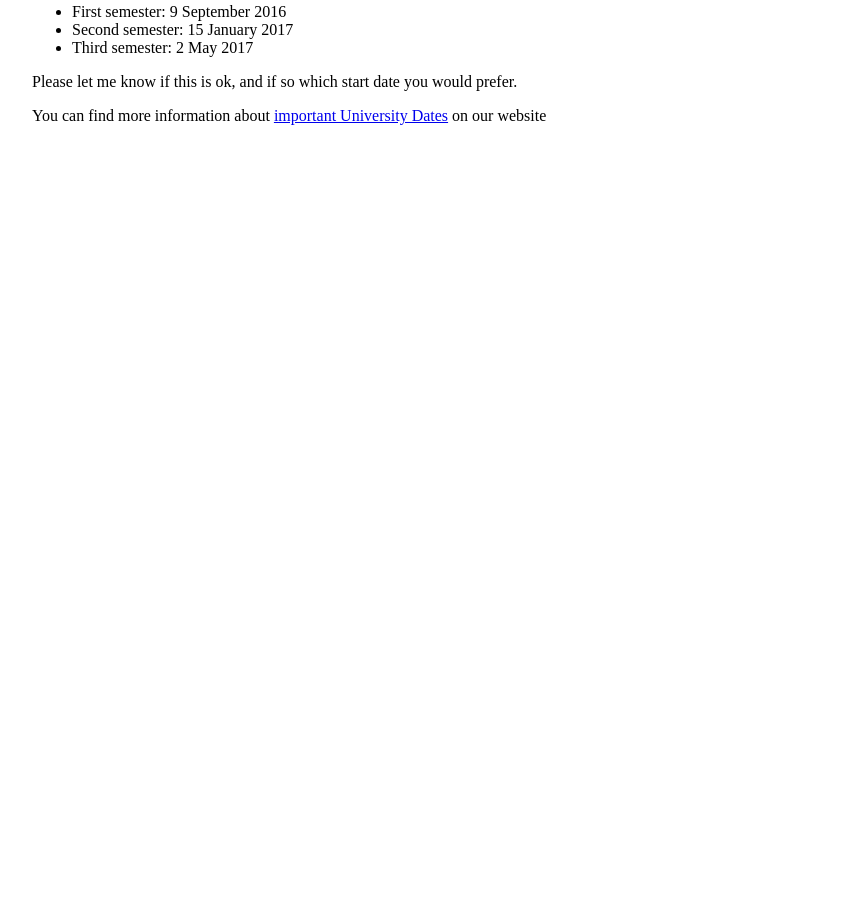
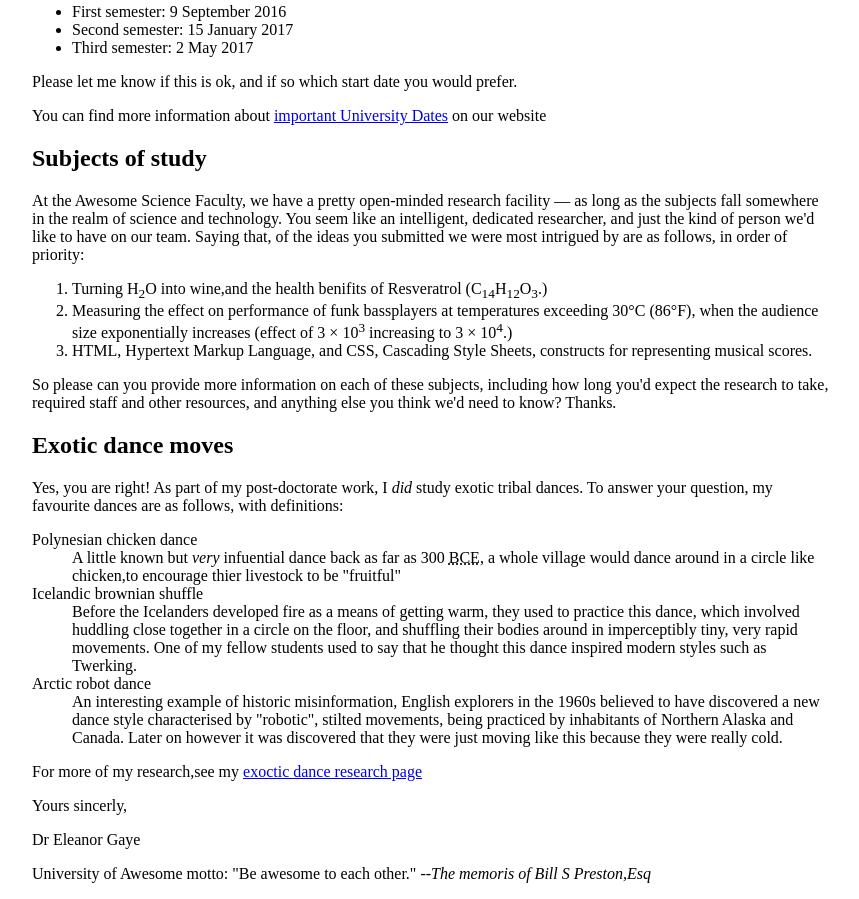
Before and after one commit to inderpalsandhu/inderpalsandhu.github.io, a plain HTML site: page ass1/index.html in a window 1280 px wide. Shown: the part 514-1413 px from the top of the page, without its empty margins (208-1067 px from the left). Before the commit the page ends 800 px from the top, so only its background shows below. Drawn offline with Linux system fonts and the light colour scheme.

Commit message:
Final Version
FInal Version

```diff
--- a/ass1/index.html
+++ b/ass1/index.html
@@ -55,5 +55,35 @@
     </ul>
     <p>Please let me know if this is ok, and if so which start date you would prefer.</p>
     <p>You can find more information about <a href="http://www.example.com">important University Dates</a> on our website</p>
+
+    <h2>Subjects of study</h2>
+    <p>At the Awesome Science Faculty, we have a pretty open-minded research facility — as long as the subjects fall somewhere in the realm of science and technology. You seem like an intelligent, dedicated researcher, and just the kind of person we'd like to have on our team. Saying that, of the ideas you submitted we were most intrigued by are as follows, in order of priority:</p>
+
+    <ol>
+        <li>Turning H<sub>2</sub>O into wine,and the health benifits of Resveratrol (C<sub>14</sub>H<sub>12</sub>O<sub>3</sub>.)
+            <li>Measuring the effect on performance of funk bassplayers at temperatures exceeding 30°C (86°F), when the audience size exponentially increases (effect of 3 × 10<sup>3</sup> increasing to 3 × 10<sup>4</sup>.)</li>
+            <li><abbr>HTML</abbr>, Hypertext Markup Language, and <abbr>CSS</abbr>, Cascading Style Sheets, constructs for representing musical scores.</li>   </li>
+    </ol>
+    <p>So please can you provide more information on each of these subjects, including how long you'd expect the research to take, required staff and other resources, and anything else you think we'd need to know? Thanks.</p>
+
+    <h2>Exotic dance moves </h2>
+
+    <p>Yes, you are right! As part of my post-doctorate work, I <em>did</em> study exotic tribal dances. To answer your question, my favourite dances are as follows, with definitions:</p>
+
+    <dl>
+        <dt>Polynesian chicken dance</dt>
+        <dd>A little known but <em>very</em> infuential dance back as far as 300 <abbr title="Before Common Era">BCE</abbr>, a whole village would dance around in a circle like chicken,to encourage thier livestock to be "fruitful"</dd>
+        <dt>Icelandic brownian shuffle</dt>
+      <dd>Before the Icelanders developed fire as a means of getting warm, they used to practice this dance, which involved huddling close together in a circle on the floor, and shuffling their bodies around in imperceptibly tiny, very rapid movements. One of my fellow students used to say that he thought this dance inspired modern styles such as Twerking.</dd>
+      <dt>Arctic robot dance</dt>
+      <dd>An interesting example of historic misinformation, English explorers in the 1960s believed to have discovered a new dance style characterised by "robotic", stilted movements, being practiced by inhabitants of Northern Alaska and Canada. Later on however it was discovered that they were just moving like this because they were really cold.</dd>
+    </dl>
+
+    <p>For more of my research,see my <a href="http://www.example.com">exoctic dance research page</a></p>
+    <p>Yours sincerly,</p>
+    <p>Dr Eleanor Gaye</p>
+    <p>University of Awesome motto: "Be awesome to each other." <em>--The memoris of Bill S Preston,Esq</em></p>
+
+
 </body>
 </html>
```
